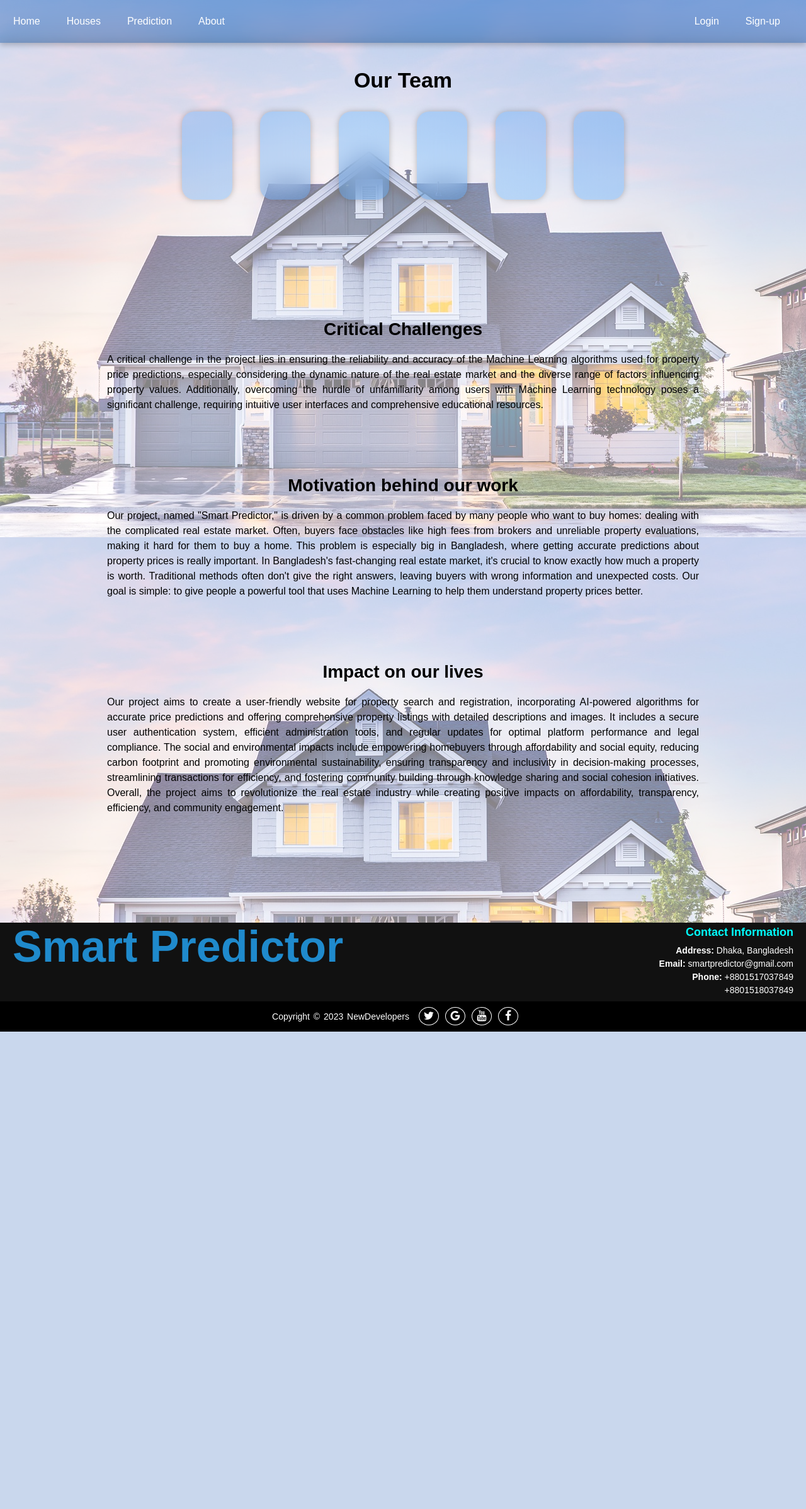
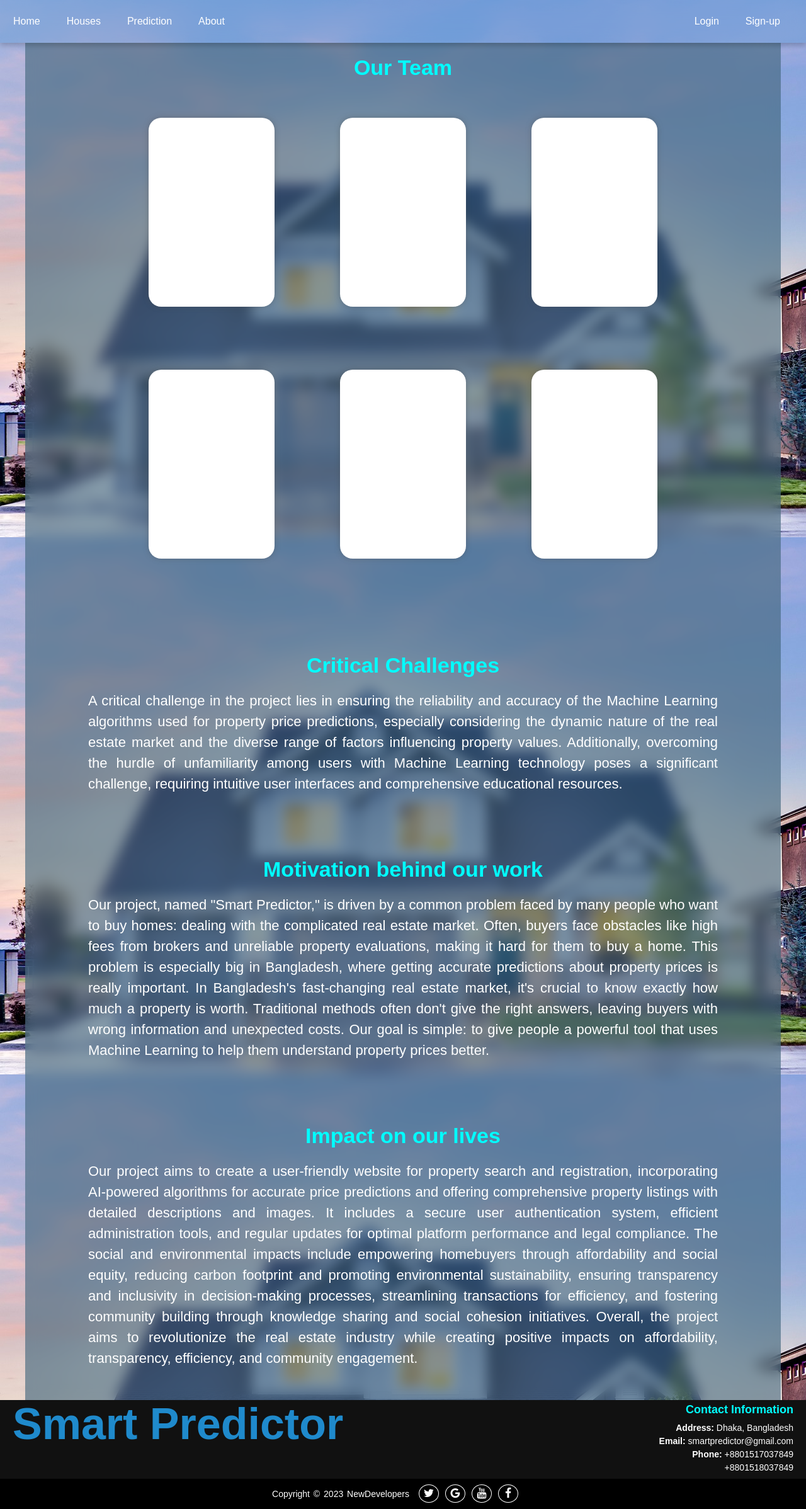
Before and after one commit to InjamulHaque1/SmartPredictor, a Django app: page /about_us/ in a window 1280 px wide. Shown: the whole page at 63% size. Before the commit the page ends 1638 px from the top, so only its background shows below. Run offline with Django 5.2, Linux system fonts and the light colour scheme; some web fonts are replaced.

Commit message:
fix about us

```diff
--- a/project/myapp/static/myapp/css/__about_us.css
+++ b/project/myapp/static/myapp/css/__about_us.css
@@ -1,13 +1,14 @@
 .about-us {
-    max-width: 1400px;
+    width: 1200px;
     margin: 0 auto;
-    padding: 20px;
     color: #000000;
-    background-color: rgba(255, 255, 255, 0.519);
-    box-shadow: 0 0 30px rgba(42, 42, 42, 0.745);
+    background-color: #ffffff;
+    background-color: rgba(65, 102, 124, 0.63);
+    backdrop-filter: blur(10px);
   }
 
   h2 {
+    color: aqua;
     font-size: 34px;
     margin-top: 20px;
     margin-bottom: 10px;
@@ -15,19 +16,22 @@
 
   .team-member {
     display: inline-block;
-    margin: 20px;
+    margin: 50px;
+    width: 200px;
+    height: 300px;
     padding: 70px 40px;
     text-align: center;
     vertical-align: top;
     border-radius: 20px;
+    background-color: white;
     box-shadow: 0 0 10px rgba(69, 69, 69, 0.355);
-    background-color: rgba(46, 154, 255, 0.282);
     backdrop-filter: blur(20px);
-    transition: transform 0.3s ease-in-out;
+    transition: transform .3s;
   }
 
   .team-member:hover {
-    transform: translateY(-10px);
+    transform: scale(1.05);
+    overflow: hidden;
   }
 
   .team-member img {
@@ -47,18 +51,20 @@
   }
 
   .project-description {
-    margin: 150px;
+    color: rgb(255, 255, 255);
+    margin: 50px 100px;
+    border-radius: 20px;
   }
   .project-description h3 {
-    font-size: 28px;
+    color: aqua;
+    font-size: 34px;
     margin: 80px auto 0px;
     width: fit-content;
     padding: 20px;
-    border-radius: 20px;
   }
 
   .project-description p {
-    font-size: 16px;
+    font-size: 22px;
     line-height: 1.5;
     margin-bottom: 20px;
     text-align: justify;
--- a/project/myapp/templates/home.html
+++ b/project/myapp/templates/home.html
@@ -22,7 +22,7 @@
       <div class="card">
         <h2>Houses</h2>
         <p>Find out houses</p>
-        <a href="{% url 'houses' %}" class="card-button">Learn more</a>
+        <a href="{% url 'houses' %}" class="card-button">View Houses</a>
       </div>
 
       <div class="card">
--- a/project/project/settings.py
+++ b/project/project/settings.py
@@ -133,6 +133,6 @@ EMAIL_BACKEND = 'django.core.mail.backends.smtp.EmailBackend'
 EMAIL_HOST = 'smtp.gmail.com'
 EMAIL_PORT = 587
 EMAIL_USE_TLS = True
-EMAIL_HOST_USER = '211@gmail.com'
-EMAIL_HOST_PASSWORD = 'vfrd'
+EMAIL_HOST_USER = '21101027@uap-bd.edu'
+EMAIL_HOST_PASSWORD = 'Ra2012fi'
 EMAIL_FROM = 'Smart Predictor Admin'
```
Also changed, not shown: project/db.sqlite3.
